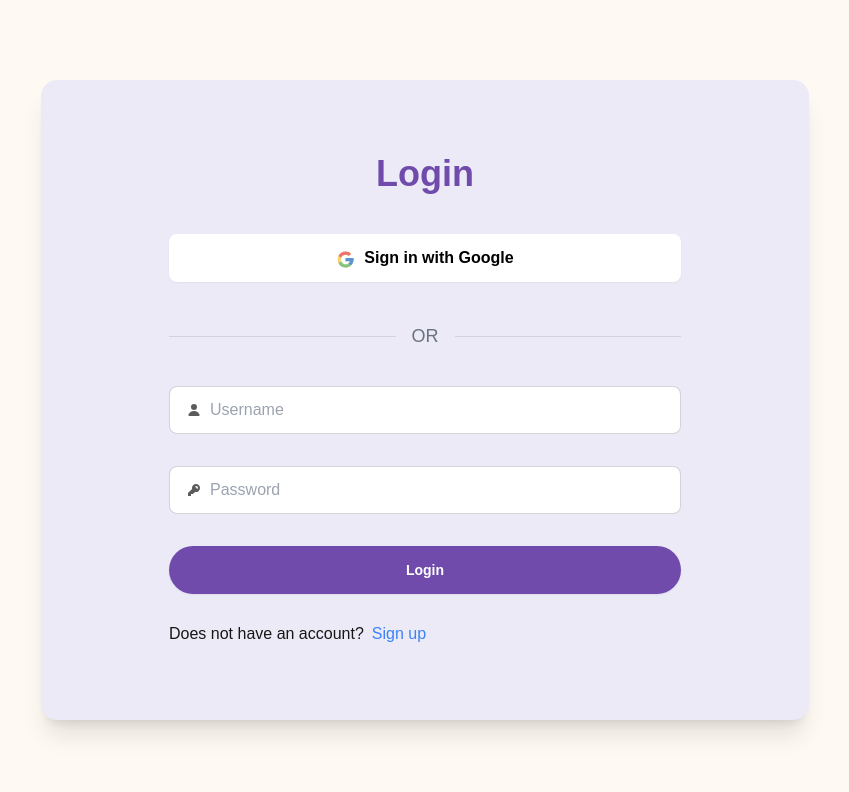
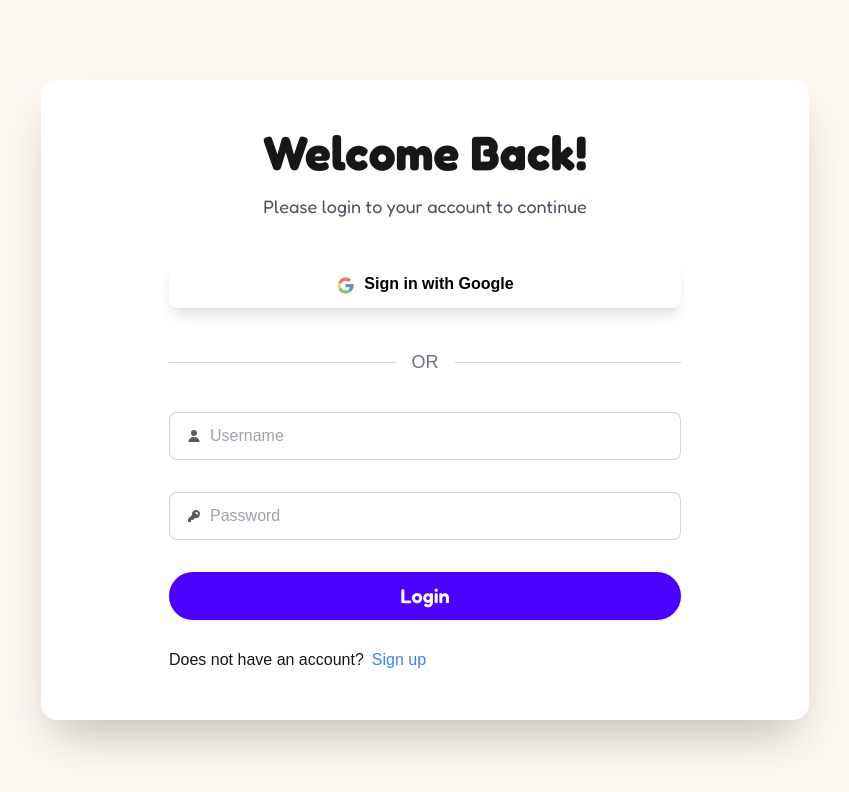
Before and after one commit to ParimaSA/Queue_Management, a Next.js app in the folder frontend/: page /business/login in a window 1280 px wide. Shown: the top 792 px of the page, without its empty margins (215-1064 px from the left). Built offline with nearby package versions, Linux system fonts and the light colour scheme.

Commit message:
Improve login page layout

```diff
--- a/frontend/app/business/components/LoginForm.tsx
+++ b/frontend/app/business/components/LoginForm.tsx
@@ -4,6 +4,7 @@ import { useRouter } from 'next/navigation';
 import { useAuth } from '@/components/AuthProvider';
 import { toast } from "react-toastify";
 import Link from 'next/link';
+import { fredoka } from '@/app/fonts/fonts';
 
 interface FormData {
     username: string;
@@ -90,7 +91,9 @@ export default function LoginForm() {
             />
         </div>
         <div className='pt-8'/>
-        <button type="submit" className='btn btn-primary lg:w-[40vw] md:w-[40vw] sm:w-[30vw] items-center rounded-full bg-darkPurple2 text-white hover:bg-purple-900 border-none'>Login</button>
+        <div className={`${fredoka.className} text-center flex flex-col justify-center items-center`}>
+        <button type="submit" className='btn btn-primary lg:w-[40vw] md:w-[40vw] sm:w-[30vw] items-center rounded-full bg-gradient-to-r from-brightPink to-brightPink1 text-white hover:bg-purple-900 border-none text-xl'>Login</button>
+        </div>
         <div className='pt-7'/>
         <div className='flex items-center space-x-2'>
             <label>Does not have an account?</label>
--- a/frontend/app/business/login/page.tsx
+++ b/frontend/app/business/login/page.tsx
@@ -1,31 +1,39 @@
 "use client";
-import React from 'react';
+import React, { useEffect } from 'react';
 import { useRouter } from 'next/navigation';
 import { useAuth } from '@/components/AuthProvider';
 import { signIn } from "next-auth/react";
 import LoginForm from '../components/LoginForm';
-import { useEffect } from 'react';
+import { fredoka } from '@/app/fonts/fonts';
 
 const LoginPage: React.FC = () => {
-  const auth = useAuth()
-  const router = useRouter()
+  const auth = useAuth();
+  const router = useRouter();
 
   // Redirect if the user is authenticated
   useEffect(() => {
     if (auth.isAuthenticated) {
-        auth.login()
-        router.replace('/business')
+      auth.login();
+      router.replace('/business');
     }
-  })
+  }, [auth, router]);
 
-    return (
-      <>
-      <div className='flex justify-center items-center min-h-screen'>
-        <div className="card bg-base-100 lg:w-[60vw] md:w-[50vw] sm:w-[50vw] bg-lightPurple6 h-[80vh] shadow-xl flex justify-center items-center">
-          <div className="card-body flex flex-col justify-center items-center">
-            <label className='text-4xl text-center text-darkPurple2 font-bold'>Login</label>
-            <button onClick={() => signIn("google")} className='btn btn-primary lg:w-[40vw] md:w-[40vw] sm:w-[40vw] mt-8 bg-white text-black text-base border-none hover:bg-purple-300'>
-            <svg
+  return (
+    <>
+      <div className='flex justify-center items-center min-h-screen bg-cream2'>
+        <div className="card bg-white lg:w-[60vw] md:w-[50vw] sm:w-[50vw] h-[90vh] lg:h-[80vh] md:h-[80vh] sm:h-[80vh]rounded-xl shadow-2xl flex justify-center items-center">
+          <div className="card-body flex flex-col justify-center items-center px-8 py-10">
+            <div className={`${fredoka.className} text-center flex flex-col justify-center items-center`}>
+              <h1 className="text-4xl md:text-5xl text-darkGreen font-extrabold">
+                Welcome Back!
+              </h1>
+              <p className="mt-4 text-lg text-gray-600">Please login to your account to continue</p>
+            </div>
+            <button
+              onClick={() => signIn("google")}
+              className='btn btn-primary lg:w-[40vw] md:w-[40vw] sm:w-[40vw] mt-8 bg-white text-black text-base border-none hover:bg-gradient-to-r from-brightPink to-brightPink1 shadow-lg transform transition-all duration-300'
+            >
+              <svg
               xmlns="http://www.w3.org/2000/svg"
               viewBox="0 0 50 40"
               fill="currentColor"
@@ -37,13 +45,13 @@ const LoginPage: React.FC = () => {
               <span className="px-4 text-gray-500 text-lg">OR</span>
               <hr className="flex-grow border-gray-300 border-t" />
             </div>
-            <LoginForm>
-            </LoginForm>
+
+            <LoginForm />
           </div>
         </div>
       </div>
-      </>
+    </>
   );
-}
+};
 
 export default LoginPage;
```
